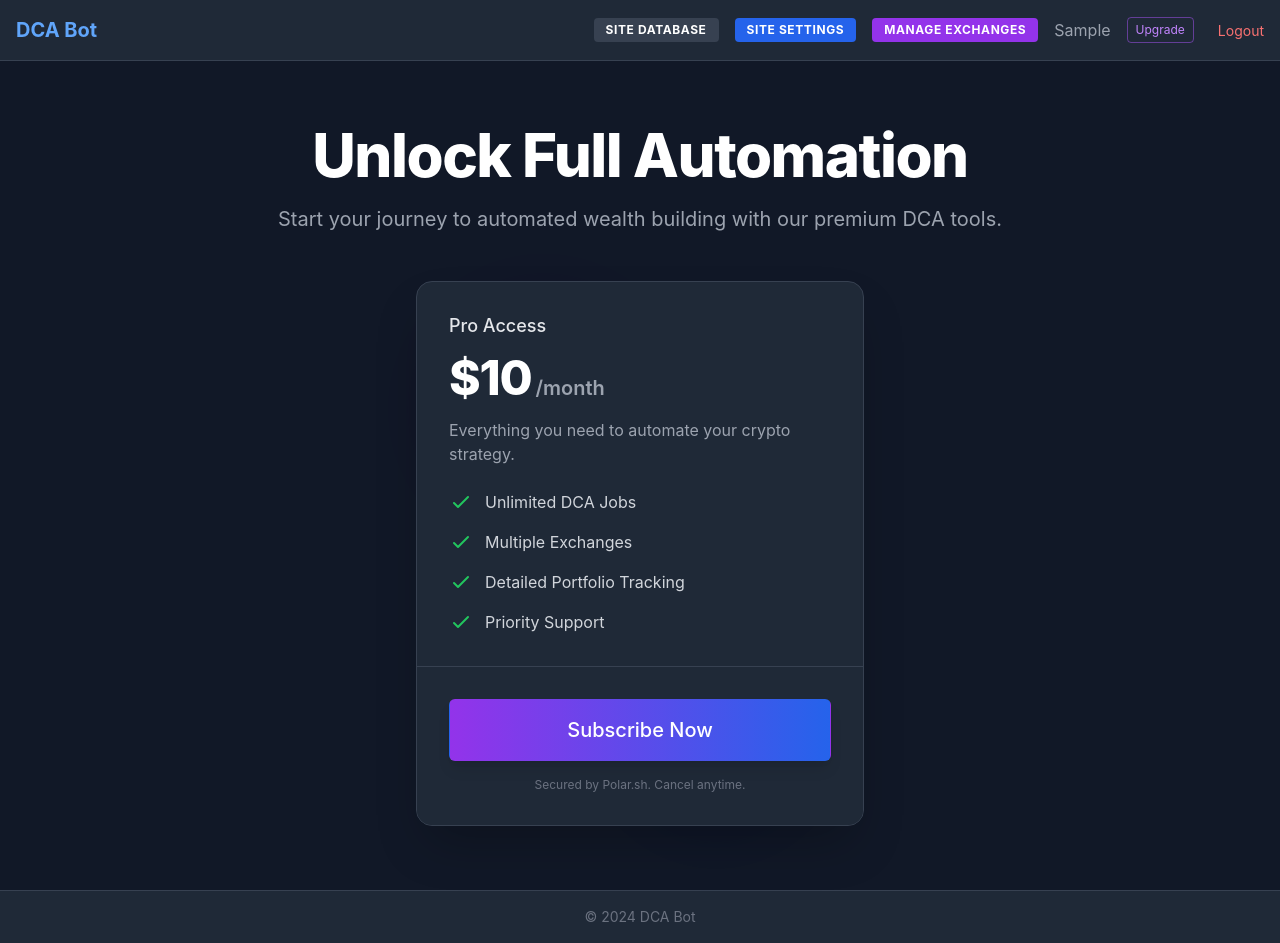
After one commit to ksalling/dcabot, a Django app: page /core/subscription/ in a window 1280 px wide. The commit adds this page. Run offline with Django 5.2, Linux system fonts and the light colour scheme; the visitor is signed in with stand-in values (Sample User, id 1); some libraries are stand-ins or nearby versions.

Commit message:
polar checkout fixes

```diff
--- a/core/models.py
+++ b/core/models.py
@@ -147,3 +147,54 @@ class AppSettings(models.Model):
     class Meta:
         verbose_name = "Application Settings"
         verbose_name_plural = "Application Settings"
+
+class UserProfile(models.Model):
+    user = models.OneToOneField(settings.AUTH_USER_MODEL, on_delete=models.CASCADE, related_name='userprofile')
+
+    # Polar.sh fields
+    polar_customer_id = models.CharField(max_length=255, blank=True)
+    polar_subscription_id = models.CharField(max_length=255, blank=True)
+
+    # Subscription Status
+    # 'active', 'inactive', 'canceled', 'past_due'
+    subscription_status = models.CharField(max_length=50, default='inactive')
+
+    # When the current period ends (for showing next billing date)
+    current_period_end = models.DateTimeField(null=True, blank=True)
+
+    # Admin Override to grant access without subscription
+    manual_access_granted = models.BooleanField(default=False, help_text=_("Grant full access without subscription"))
+
+    created_at = models.DateTimeField(auto_now_add=True)
+    updated_at = models.DateTimeField(auto_now=True)
+
+    def __str__(self):
+        return f"Profile for {self.user.username}"
+
+    @property
+    def has_access(self):
+        """
+        Check if user has access to premium features (Jobs).
+        """
+        # Admin override or Active Subscription
+        if self.manual_access_granted:
+            return True
+
+        return self.subscription_status == 'active'
+
+# Signals to create/update UserProfile automatically
+from django.db.models.signals import post_save
+from django.dispatch import receiver
+
+@receiver(post_save, sender=settings.AUTH_USER_MODEL)
+def create_user_profile(sender, instance, created, **kwargs):
+    if created:
+        UserProfile.objects.create(user=instance)
+
+@receiver(post_save, sender=settings.AUTH_USER_MODEL)
+def save_user_profile(sender, instance, **kwargs):
+    # Ensure profile exists incase it was deleted or user created before signals
+    if not hasattr(instance, 'userprofile'):
+        UserProfile.objects.create(user=instance)
+    else:
+        instance.userprofile.save()
--- a/core/templates/base.html
+++ b/core/templates/base.html
@@ -36,8 +36,16 @@
                 </a>
                 {% endif %}
 
-                <a href="{% url 'profile' %}" class="mr-4 text-gray-400 hover:text-white">Hi,
-                    {{ user.first_name|default:user.username }}</a>
+                <a href="{% url 'profile' %}" class="mr-4 text-gray-400 hover:text-white flex items-center gap-2">
+                    <span>{{ user.first_name|default:user.username }}</span>
+                    {% if user.userprofile.has_access %}
+                    <span
+                        class="px-1.5 py-0.5 rounded text-[10px] font-bold bg-gradient-to-r from-purple-600 to-blue-600 text-white uppercase tracking-wider">PRO</span>
+                    {% else %}
+                    <a href="{% url 'subscription' %}"
+                        class="text-xs text-purple-400 hover:text-purple-300 border border-purple-500/50 px-2 py-1 rounded hover:bg-purple-900/20 transition-colors mr-2">Upgrade</a>
+                    {% endif %}
+                </a>
 
                 <form action="{% url 'logout' %}" method="post" class="inline">
                     {% csrf_token %}
--- /dev/null
+++ b/core/templates/core/subscription.html
@@ -0,0 +1,128 @@
+{% extends 'base.html' %}
+{% load static %}
+
+{% block content %}
+<div class="min-h-[80vh] flex flex-col items-center justify-center py-12 px-4 sm:px-6 lg:px-8">
+
+    <div class="text-center max-w-3xl mx-auto mb-12">
+        <h1 class="text-4xl font-extrabold text-white sm:text-5xl sm:tracking-tight lg:text-6xl">
+            Unlock Full Automation
+        </h1>
+        <p class="mt-5 text-xl text-gray-400">
+            Start your journey to automated wealth building with our premium DCA tools.
+        </p>
+    </div>
+
+    <div class="relative w-full max-w-md mx-auto">
+        <!-- Decoration -->
+        <div
+            class="absolute -top-4 -left-4 w-72 h-72 bg-purple-500 rounded-full mix-blend-multiply filter blur-xl opacity-20 animate-blob">
+        </div>
+        <div
+            class="absolute -bottom-8 -right-4 w-72 h-72 bg-blue-500 rounded-full mix-blend-multiply filter blur-xl opacity-20 animate-blob animation-delay-2000">
+        </div>
+
+        <!-- Pricing Card -->
+        <div
+            class="relative bg-gray-800 border border-gray-700 rounded-2xl shadow-2xl overflow-hidden hover:border-purple-500 transition-colors duration-300">
+            <div class="p-8">
+                <h3 class="text-lg leading-6 font-medium text-gray-200">
+                    Pro Access
+                </h3>
+                <p class="mt-4 flex items-baseline text-white">
+                    <span class="text-5xl font-extrabold tracking-tight">$10</span>
+                    <span class="ml-1 text-xl font-semibold text-gray-400">/month</span>
+                </p>
+                <p class="mt-4 text-gray-400">
+                    Everything you need to automate your crypto strategy.
+                </p>
+
+                <ul class="mt-6 space-y-4">
+                    <li class="flex items-start">
+                        <div class="flex-shrink-0">
+                            <!-- Heroicon name: outline/check -->
+                            <svg class="h-6 w-6 text-green-500" xmlns="http://www.w3.org/2000/svg" fill="none"
+                                viewBox="0 0 24 24" stroke="currentColor" aria-hidden="true">
+                                <path stroke-linecap="round" stroke-linejoin="round" stroke-width="2"
+                                    d="M5 13l4 4L19 7" />
+                            </svg>
+                        </div>
+                        <p class="ml-3 text-base text-gray-300">Unlimited DCA Jobs</p>
+                    </li>
+                    <li class="flex items-start">
+                        <div class="flex-shrink-0">
+                            <svg class="h-6 w-6 text-green-500" xmlns="http://www.w3.org/2000/svg" fill="none"
+                                viewBox="0 0 24 24" stroke="currentColor" aria-hidden="true">
+                                <path stroke-linecap="round" stroke-linejoin="round" stroke-width="2"
+                                    d="M5 13l4 4L19 7" />
+                            </svg>
+                        </div>
+                        <p class="ml-3 text-base text-gray-300">Multiple Exchanges</p>
+                    </li>
+                    <li class="flex items-start">
+                        <div class="flex-shrink-0">
+                            <svg class="h-6 w-6 text-green-500" xmlns="http://www.w3.org/2000/svg" fill="none"
+                                viewBox="0 0 24 24" stroke="currentColor" aria-hidden="true">
+                                <path stroke-linecap="round" stroke-linejoin="round" stroke-width="2"
+                                    d="M5 13l4 4L19 7" />
+                            </svg>
+                        </div>
+                        <p class="ml-3 text-base text-gray-300">Detailed Portfolio Tracking</p>
+                    </li>
+                    <li class="flex items-start">
+                        <div class="flex-shrink-0">
+                            <svg class="h-6 w-6 text-green-500" xmlns="http://www.w3.org/2000/svg" fill="none"
+                                viewBox="0 0 24 24" stroke="currentColor" aria-hidden="true">
+                                <path stroke-linecap="round" stroke-linejoin="round" stroke-width="2"
+                                    d="M5 13l4 4L19 7" />
+                            </svg>
+                        </div>
+                        <p class="ml-3 text-base text-gray-300">Priority Support</p>
+                    </li>
+                </ul>
+            </div>
+            <div class="p-8 bg-gray-800 border-t border-gray-700">
+                <form action="{% url 'subscription_checkout' %}" method="POST">
+                    {% csrf_token %}
+                    <button type="submit"
+                        class="w-full flex items-center justify-center px-6 py-4 border border-transparent text-lg font-medium rounded-md text-white bg-gradient-to-r from-purple-600 to-blue-600 hover:from-purple-700 hover:to-blue-700 md:text-xl transition-all shadow-lg hover:shadow-purple-500/30">
+                        Subscribe Now
+                    </button>
+                    <p class="mt-4 text-xs text-center text-gray-500">
+                        Secured by Polar.sh. Cancel anytime.
+                    </p>
+                </form>
+            </div>
+        </div>
+    </div>
+</div>
+
+<style>
+    /* Simple blob animation */
+    @keyframes blob {
+        0% {
+            transform: translate(0px, 0px) scale(1);
+        }
+
+        33% {
+            transform: translate(30px, -50px) scale(1.1);
+        }
+
+        66% {
+            transform: translate(-20px, 20px) scale(0.9);
+        }
+
+        100% {
+            transform: translate(0px, 0px) scale(1);
+        }
+    }
+
+    .animate-blob {
+        animation: blob 7s infinite;
+    }
+
+    .animation-delay-2000 {
+        animation-delay: 2s;
+    }
+</style>
+{% endblock %}
--- a/core/urls.py
+++ b/core/urls.py
@@ -1,5 +1,6 @@
 from django.urls import path
 from . import views
+from . import subscription_views
 
 urlpatterns = [
     path('dashboard/', views.DashboardView.as_view(), name='dashboard'),
@@ -24,4 +25,10 @@ urlpatterns = [
     # Settings
     path('settings/', views.SiteSettingsView.as_view(), name='site_settings'),
     path('settings/test-email/', views.TestEmailView.as_view(), name='test_email'),
+
+
+    # Subscription
+    path('subscription/', subscription_views.SubscriptionView.as_view(), name='subscription'),
+    path('subscription/checkout/', subscription_views.CreateCheckoutSessionView.as_view(), name='subscription_checkout'),
+    path('webhooks/polar/', subscription_views.PolarWebhookView.as_view(), name='polar_webhook'),
 ]
--- a/dca_bot/settings/development.py
+++ b/dca_bot/settings/development.py
@@ -3,6 +3,7 @@ from .base import *
 DEBUG = True
 
 ALLOWED_HOSTS = ['*']
+CSRF_TRUSTED_ORIGINS = ['https://*.ngrok-free.app', 'http://127.0.0.1:7060', 'http://localhost:7060']
 
 # Optional: Override database for development if needed,
 # but base.py already handles local sqlite default.
--- a/pyproject.toml
+++ b/pyproject.toml
@@ -12,6 +12,7 @@ dependencies = [
     "django-environ>=0.13.0",
     "django-htmx>=1.27.0",
     "gunicorn>=25.1.0",
+    "polar-sdk>=0.28.4",
     "psycopg[binary]>=3.3.3",
     "whitenoise>=6.11.0",
 ]
```
Also changed, not shown: core/admin.py (+7 -1 lines), core/subscription_views.py (added, +125 -0 lines), core/templates/core/profile.html (+46 -0 lines), core/views.py (+29 -0 lines), dca_bot/settings/base.py (+7 -0 lines), core/migrations/0007_userprofile.py (added), 1 other file.
